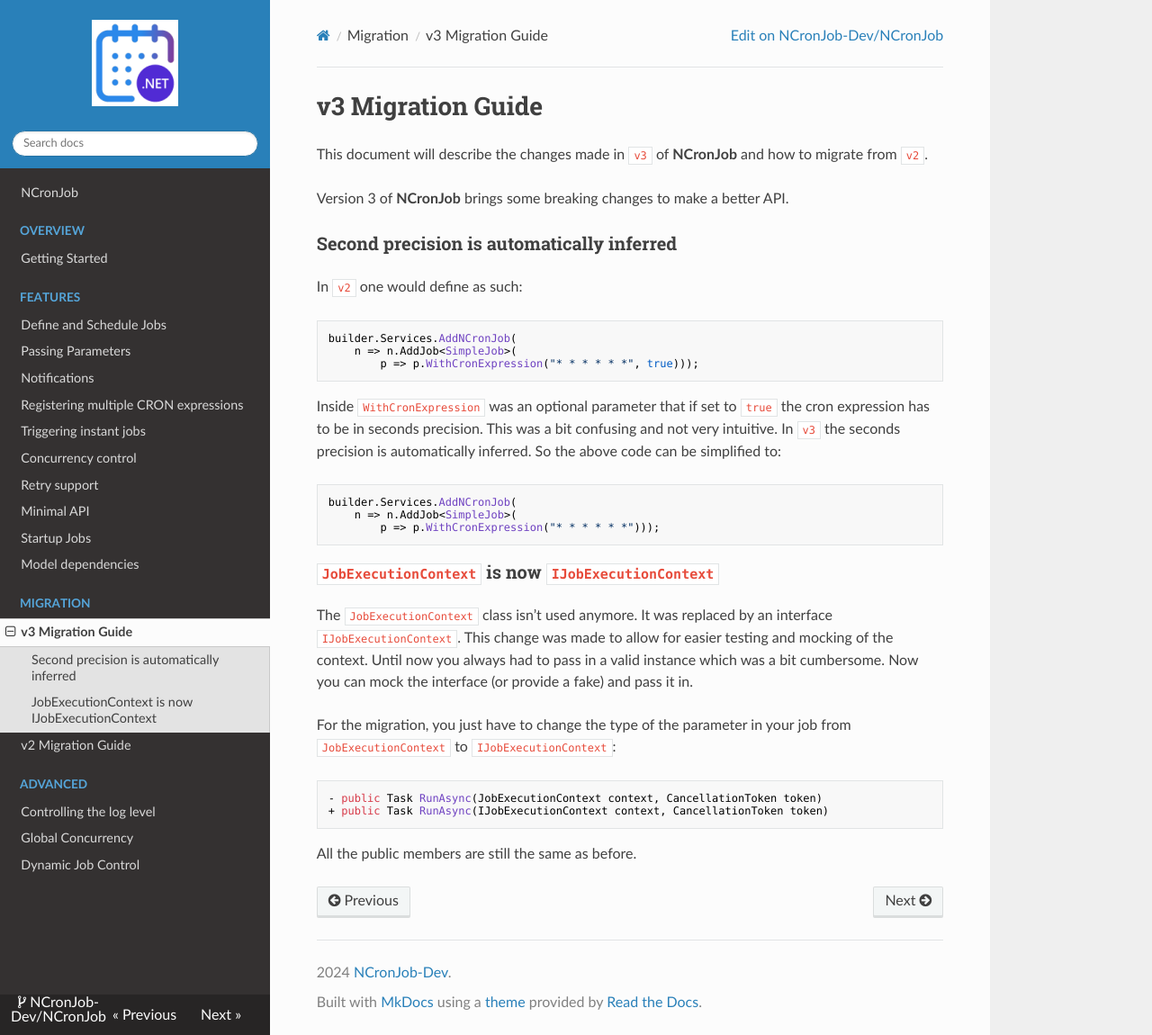
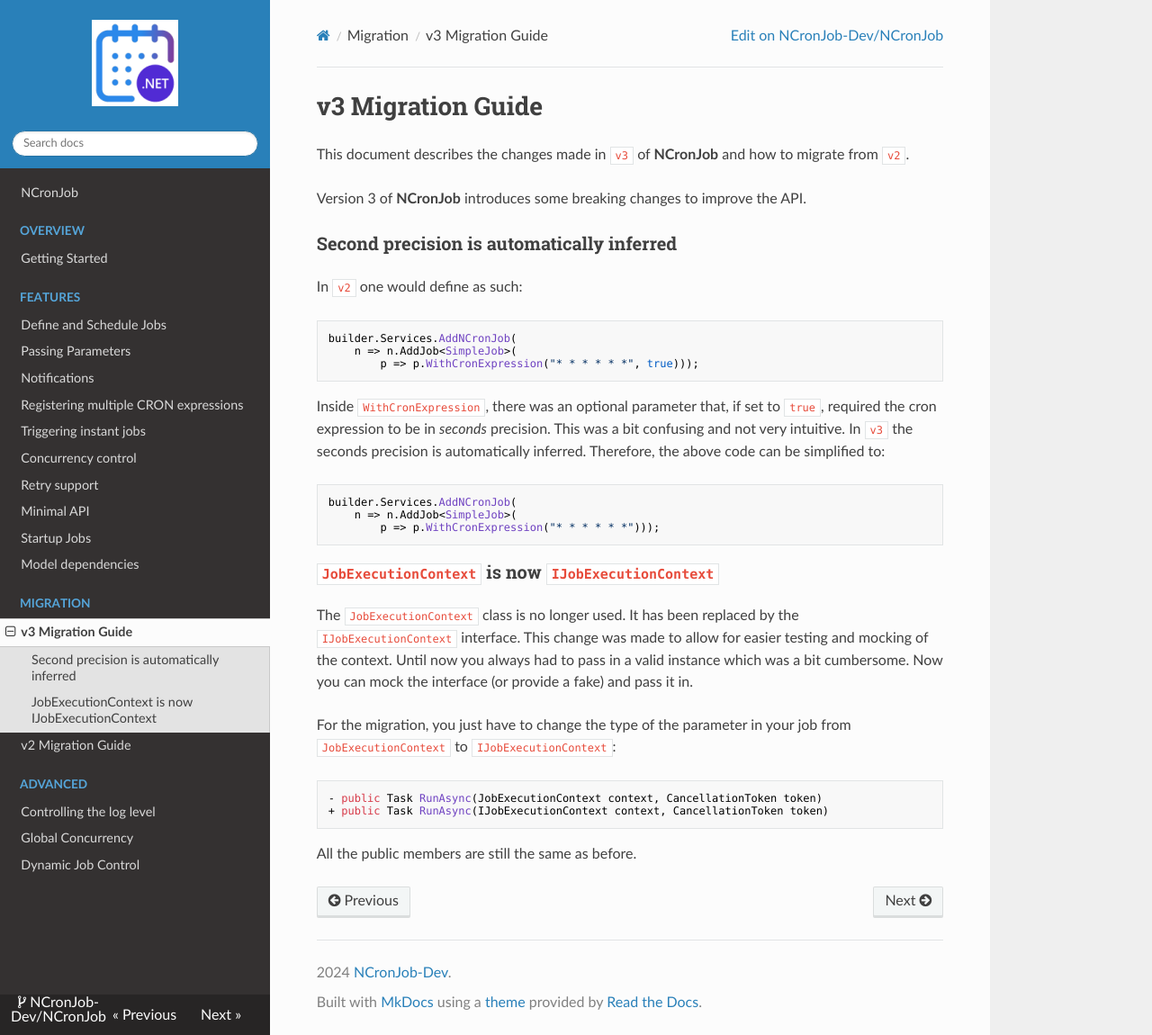
Before and after one commit to NCronJob-Dev/NCronJob, an MkDocs documentation site: the page built from docs/migration/v3.md, in a window 1280 px wide and 1150 px high. Shown: the whole window at 90% size. Built offline with MkDocs 1.6.1, drawn with Linux system fonts in a browser that asks for light colours; nearby versions of some CDN libraries.

Commit message:
Update v3.md

````diff
--- a/docs/migration/v3.md
+++ b/docs/migration/v3.md
@@ -1,8 +1,8 @@
 # v3 Migration Guide
 
-This document will describe the changes made in `v3` of **NCronJob** and how to migrate from `v2`.
+This document describes the changes made in `v3` of **NCronJob** and how to migrate from `v2`.
 
-Version 3 of **NCronJob** brings some breaking changes to make a better API.
+Version 3 of **NCronJob** introduces some breaking changes to improve the API.
 
 ### Second precision is automatically inferred
 In `v2` one would define as such:
@@ -12,7 +12,7 @@
         p => p.WithCronExpression("* * * * * *", true)));
 ```
 
-Inside `WithCronExpression` was an optional parameter that if set to `true` the cron expression has to be in seconds precision. This was a bit confusing and not very intuitive. In `v3` the seconds precision is automatically inferred. So the above code can be simplified to:
+Inside `WithCronExpression`, there was an optional parameter that, if set to `true`, required the cron expression to be in _seconds_ precision. This was a bit confusing and not very intuitive. In `v3` the seconds precision is automatically inferred. Therefore, the above code can be simplified to:
 
 ```csharp
 builder.Services.AddNCronJob(
@@ -21,7 +21,7 @@
 ```
 
 ### `JobExecutionContext` is now `IJobExecutionContext`
-The `JobExecutionContext` class isn't used anymore. It was replaced by an interface `IJobExecutionContext`. This change was made to allow for easier testing and mocking of the context. Until now you always had to pass in a valid instance which was a bit cumbersome. Now you can mock the interface (or provide a fake) and pass it in.
+The `JobExecutionContext` class is no longer used. It has been replaced by the `IJobExecutionContext` interface. This change was made to allow for easier testing and mocking of the context. Until now you always had to pass in a valid instance which was a bit cumbersome. Now you can mock the interface (or provide a fake) and pass it in.
 
 For the migration, you just have to change the type of the parameter in your job from `JobExecutionContext` to `IJobExecutionContext`:
 
````
